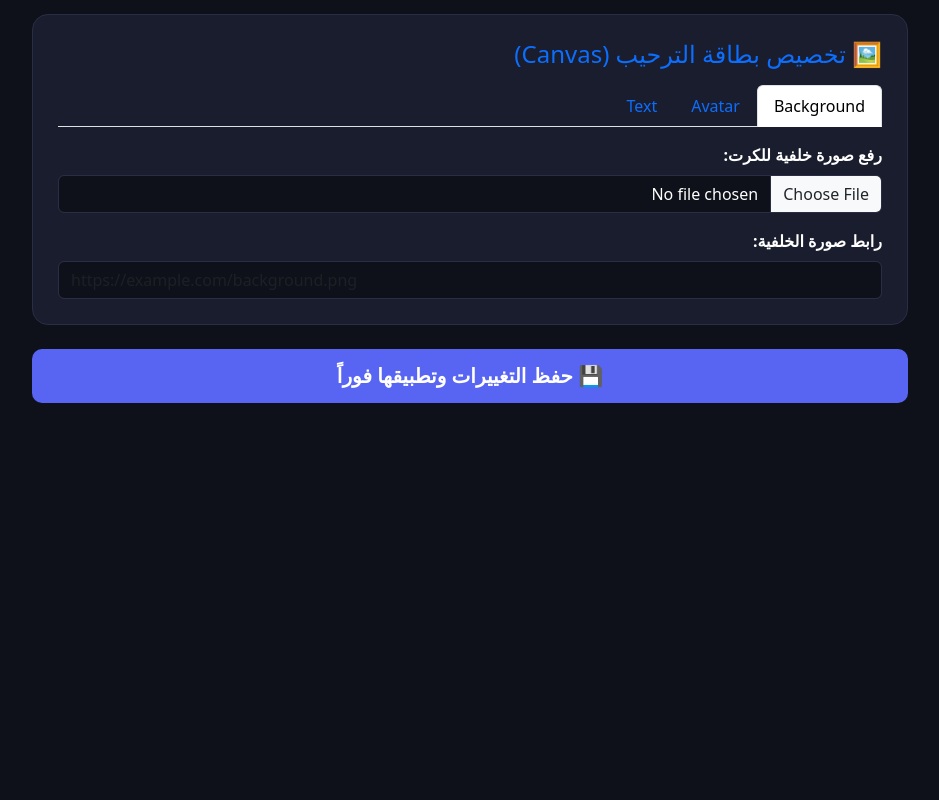
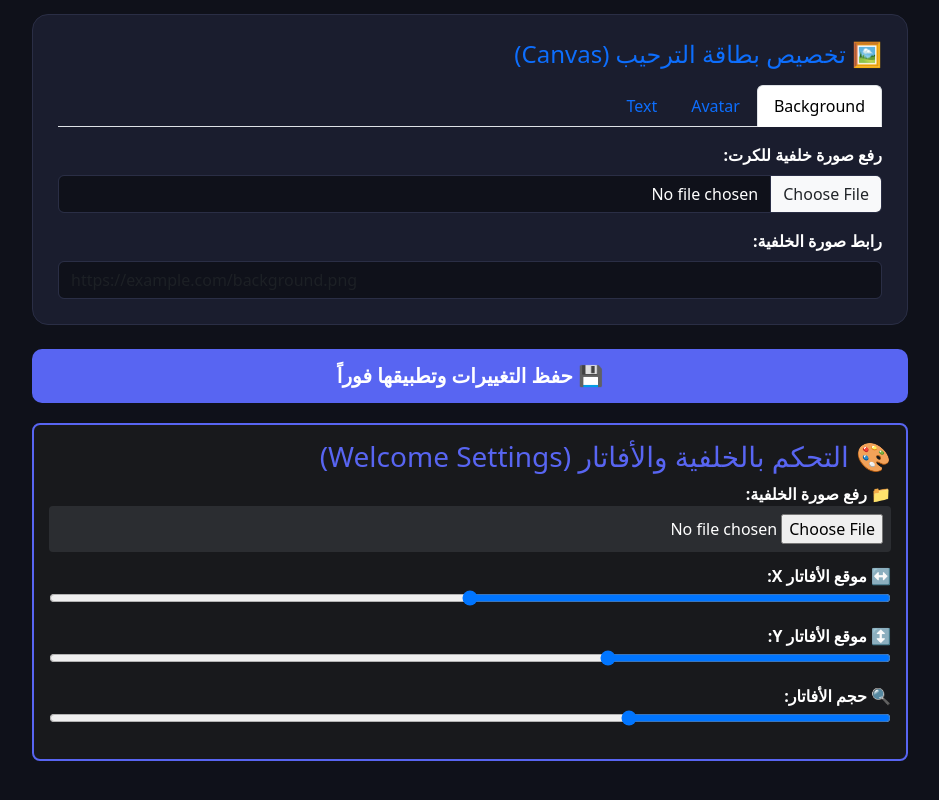
Before and after one commit to gs4302jzge-wq/dashboard-bot, a website: page public/index.html in a window 1280 px wide. Shown: the part 398-1198 px from the top of the page, without its empty margins (170-1109 px from the left). Before the commit the page ends 849 px from the top, so only its background shows below. Drawn offline with nearby package versions, Linux system fonts and the light colour scheme; no server answers.

Commit message:
Force update public/index.html UI controls

```diff
--- a/public/index.html
+++ b/public/index.html
@@ -18,7 +18,7 @@
     <div class="container" style="max-width: 900px;">
         <h2 class="text-center mb-4 fw-bold">⚙️ لوحة إعدادات نظام الترحيب</h2>
 
-        <form id="welcomeForm" action="/api/config" method="post" enctype="multipart/form-data">
+        <form enctype="multipart/form-data" id="welcomeForm" action="/api/config" method="post" enctype="multipart/form-data">
             <div class="card-custom mb-4">
                 <div class="form-check form-switch fs-5 mb-4">
                     <input class="form-check-input" type="checkbox" id="welcomeEnabled" name="welcomeEnabled">
@@ -67,7 +67,27 @@
             </div>
 
             <button type="submit" class="btn btn-primary w-100 fs-5">💾 حفظ التغييرات وتطبيقها فوراً</button>
-        </form>
+
+  <div style="background:#18191c; border:2px solid #5865F2; border-radius:8px; padding:15px; margin:20px 0; color:#fff;">
+    <h3 style="margin-top:0; color:#5865F2;">🎨 التحكم بالخلفية والأفاتار (Welcome Settings)</h3>
+    <div style="margin-bottom:12px;">
+      <label style="display:block; font-weight:bold;">📁 رفع صورة الخلفية:</label>
+      <input type="file" name="bgImage" accept="image/*" style="background:#2b2d31; color:#fff; padding:8px; width:100%; border-radius:4px;">
+    </div>
+    <div style="margin-bottom:12px;">
+      <label style="display:block; font-weight:bold;">↔️ موقع الأفاتار X:</label>
+      <input type="range" name="avatarX" min="0" max="800" value="400" style="width:100%;">
+    </div>
+    <div style="margin-bottom:12px;">
+      <label style="display:block; font-weight:bold;">↕️ موقع الأفاتار Y:</label>
+      <input type="range" name="avatarY" min="0" max="360" value="120" style="width:100%;">
+    </div>
+    <div style="margin-bottom:12px;">
+      <label style="display:block; font-weight:bold;">🔍 حجم الأفاتار:</label>
+      <input type="range" name="avatarRadius" min="20" max="150" value="60" style="width:100%;">
+    </div>
+  </div>
+  </form>
     </div>
 
     <script>
```
